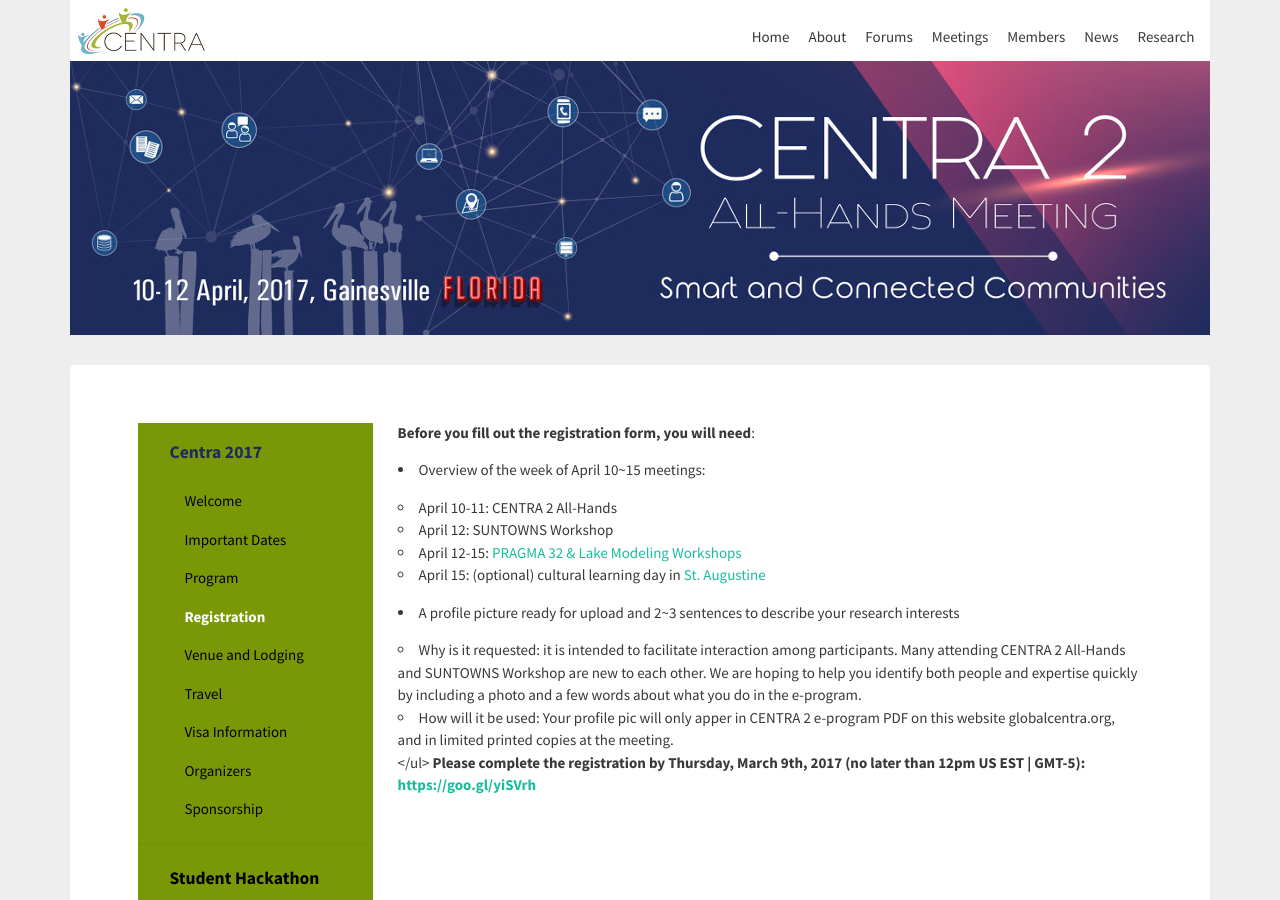
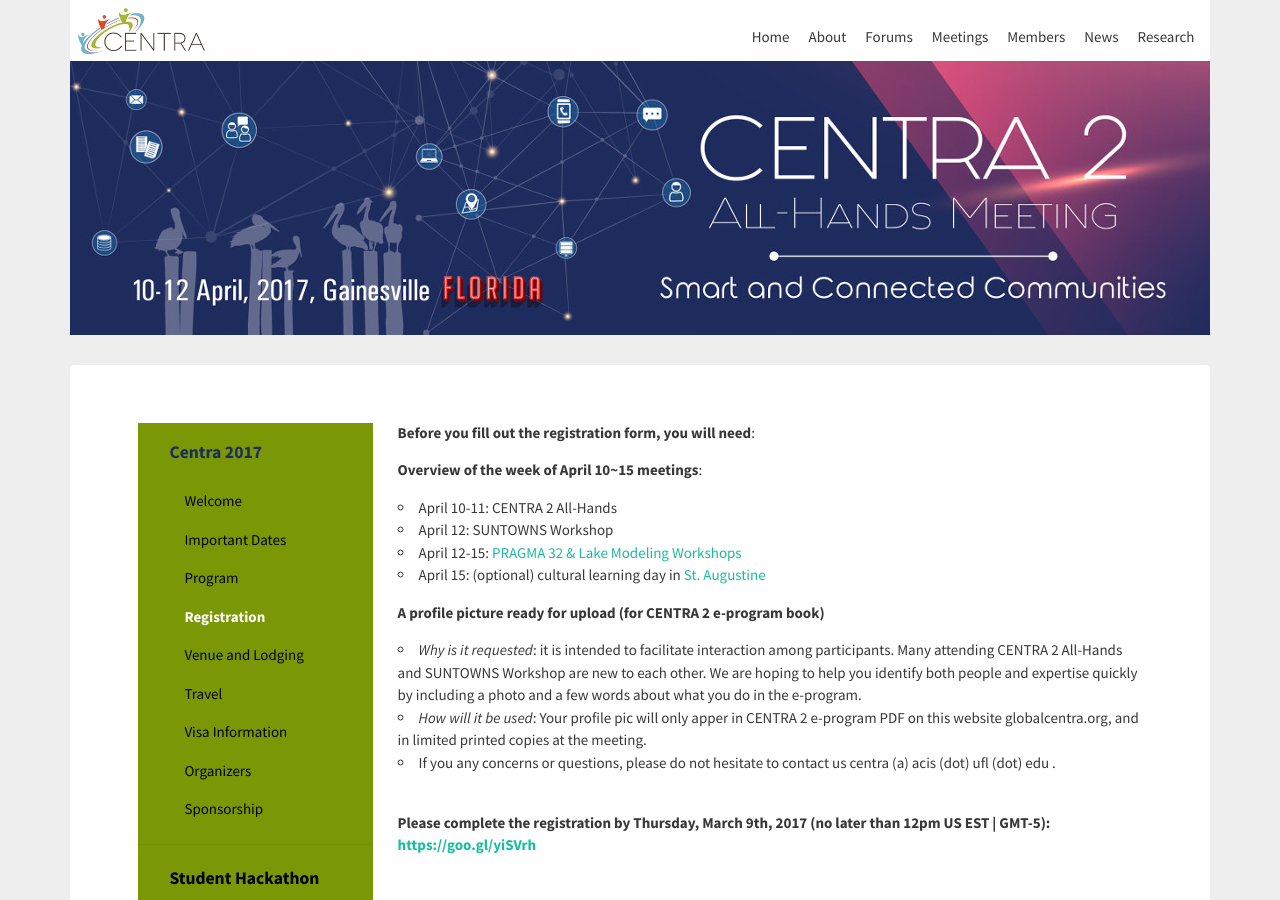
Before and after one commit to hmchou56/centra8, a Jekyll site: the page built from centra2/registration.md, in a window 1280 px wide and 900 px high. Built offline with Jekyll 4.4.1, drawn with Linux system fonts in a browser that asks for light colours; nearby versions of some CDN libraries.

Commit message:
updated text style for consistency

```diff
--- a/centra2/registration.md
+++ b/centra2/registration.md
@@ -10,17 +10,20 @@
 <br />
 **Before you fill out the registration form, you will need**:
 
-* Overview of the week of April 10~15 meetings:
+**Overview of the week of April 10~15 meetings**:
 <ul type="circle">
  <li>April 10-11: CENTRA 2 All-Hands</li>
  <li>April 12: SUNTOWNS Workshop</li>
  <li>April 12-15: <a href="http://www.pragma-grid.net/pragma32/" target="_blank">PRAGMA 32 & Lake Modeling Workshops</a></li>
  <li>April 15: (optional) cultural learning day in <a href="https://en.wikipedia.org/wiki/St._Augustine,_Florida" target="_blank">St. Augustine</a></li>
 </ul>
-* A profile picture ready for upload and 2~3 sentences to describe your research interests
+
+**A profile picture ready for upload (for CENTRA 2 e-program book)**
 <ul type="circle">
-<li> Why is it requested: it is intended to facilitate interaction among participants. Many attending CENTRA 2 All-Hands and SUNTOWNS Workshop are new to each other. We are hoping to help you identify both people and expertise quickly by including a photo and a few words about what you do in the e-program.
-<li> How will it be used: Your profile pic will only apper in CENTRA 2 e-program PDF on this website globalcentra.org, and in limited printed copies at the meeting.</li>
+ <li> <i>Why is it requested</i>: it is intended to facilitate interaction among participants. Many attending CENTRA 2 All-Hands and SUNTOWNS Workshop are new to each other. We are hoping to help you identify both people and expertise quickly by including a photo and a few words about what you do in the e-program.</li>
+ <li> <i>How will it be used</i>: Your profile pic will only apper in CENTRA 2 e-program PDF on this website globalcentra.org, and in limited printed copies at the meeting.</li>
+ <li>If you any concerns or questions, please do not hesitate to contact us centra (a) acis (dot) ufl (dot) edu .</li>
+<br />
 </ul>
 
 <strong>Please complete the registration by Thursday, March 9th, 2017 (no later than 12pm US EST | GMT-5)<strong>: <a href="https://goo.gl/yiSVrh" target="_blank">https://goo.gl/yiSVrh</a>
```
